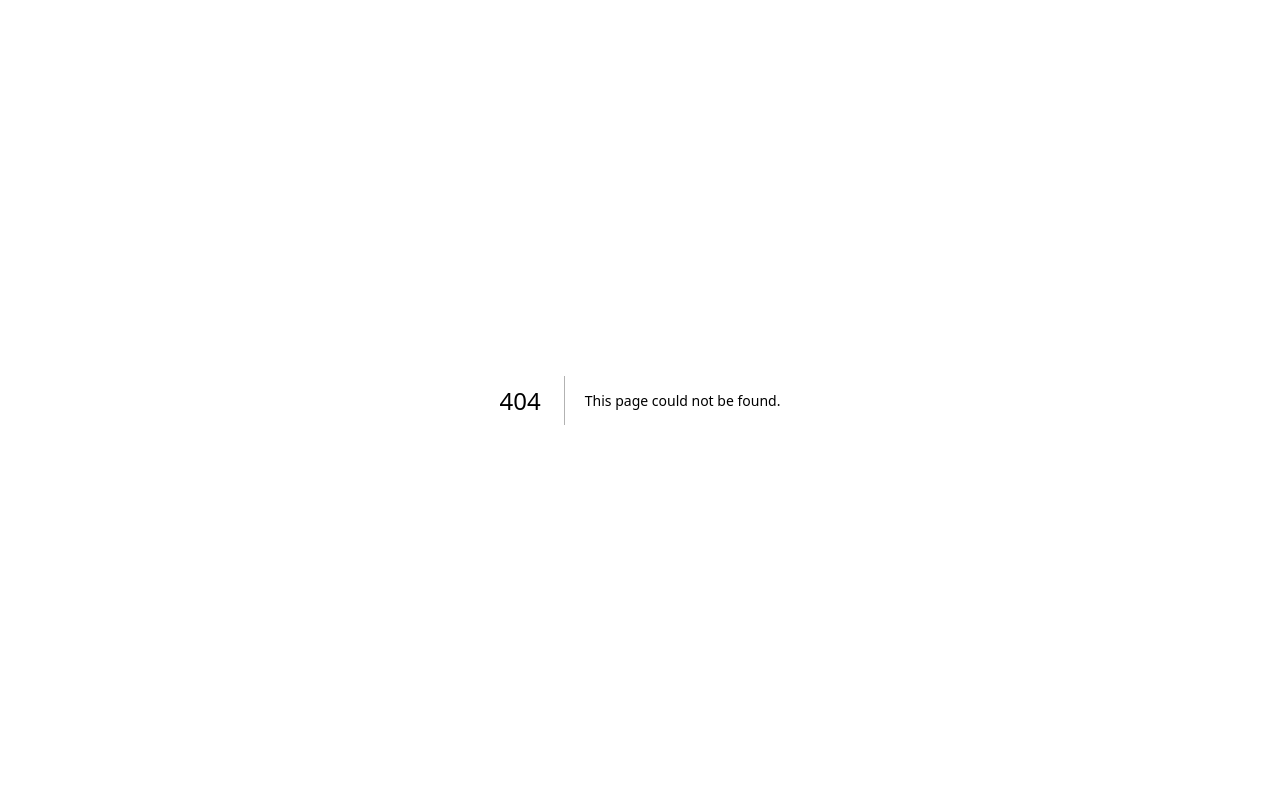
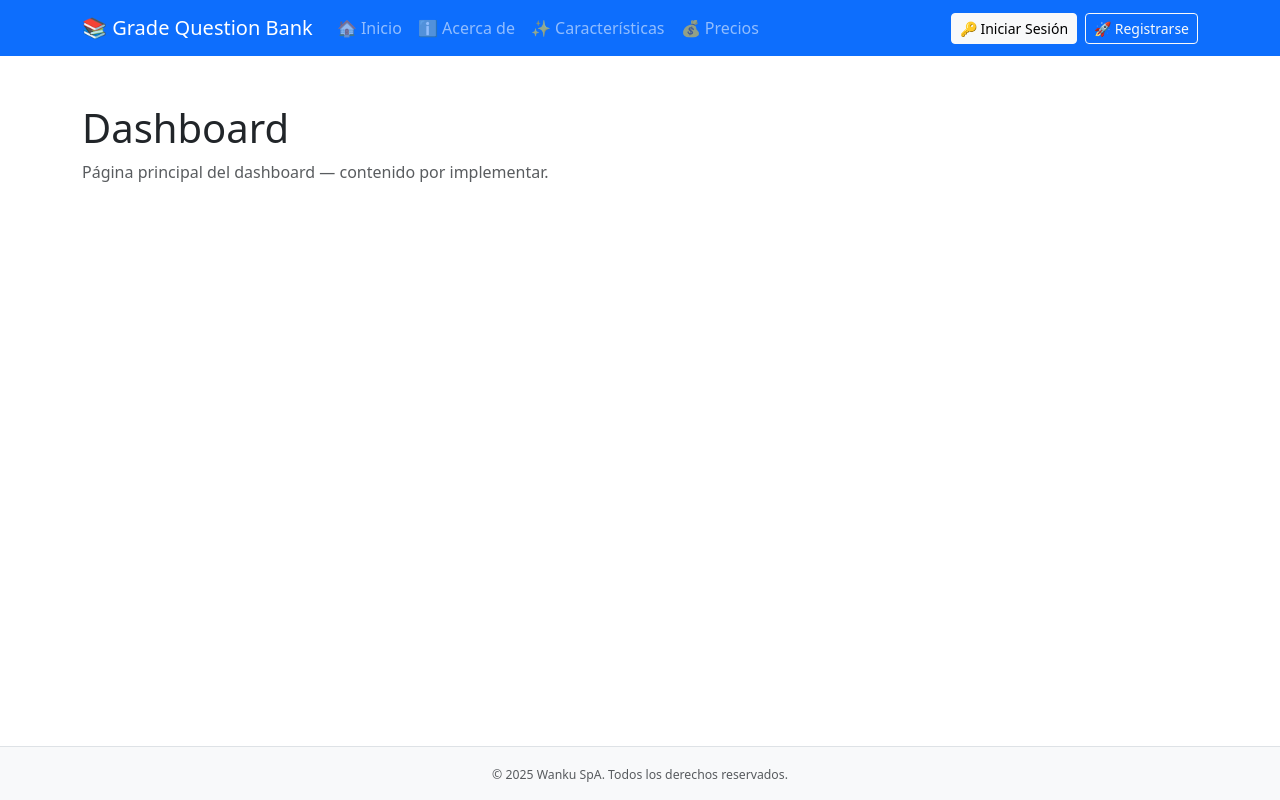
Before and after one commit to cmartinezs/grade, a Next.js app: page /dashboard in a window 1280 px wide. Before the commit this address had no page. Built offline with nearby package versions, Linux system fonts and the light colour scheme.

Commit message:
feat: Create DashboardPage component with NavigationBar and initial layout

```diff
--- /dev/null
+++ b/src/app/dashboard/page.tsx
@@ -0,0 +1,16 @@
+"use client";
+
+import PageWrapper from '@/components/PageWrapper';
+import NavigationBar from '@/components/NavigationBar';
+
+export default function DashboardPage() {
+  return (
+    <PageWrapper>
+      <NavigationBar />
+      <div className="container py-5">
+        <h1>Dashboard</h1>
+        <p className="text-muted">Página principal del dashboard — contenido por implementar.</p>
+      </div>
+    </PageWrapper>
+  );
+}
--- a/src/components/NavigationBar.tsx
+++ b/src/components/NavigationBar.tsx
@@ -55,7 +55,7 @@ export default function NavigationBar() {
             {isAuthenticated && (
               <>
                 <NavDropdown title="📊 Dashboard" id="dashboard-dropdown">
-                  <NavDropdown.Item as={Link} href="/questions-bank">
+                  <NavDropdown.Item as={Link} href="/dashboard">
                     Ir al Dashboard
                   </NavDropdown.Item>
                 </NavDropdown>
```
